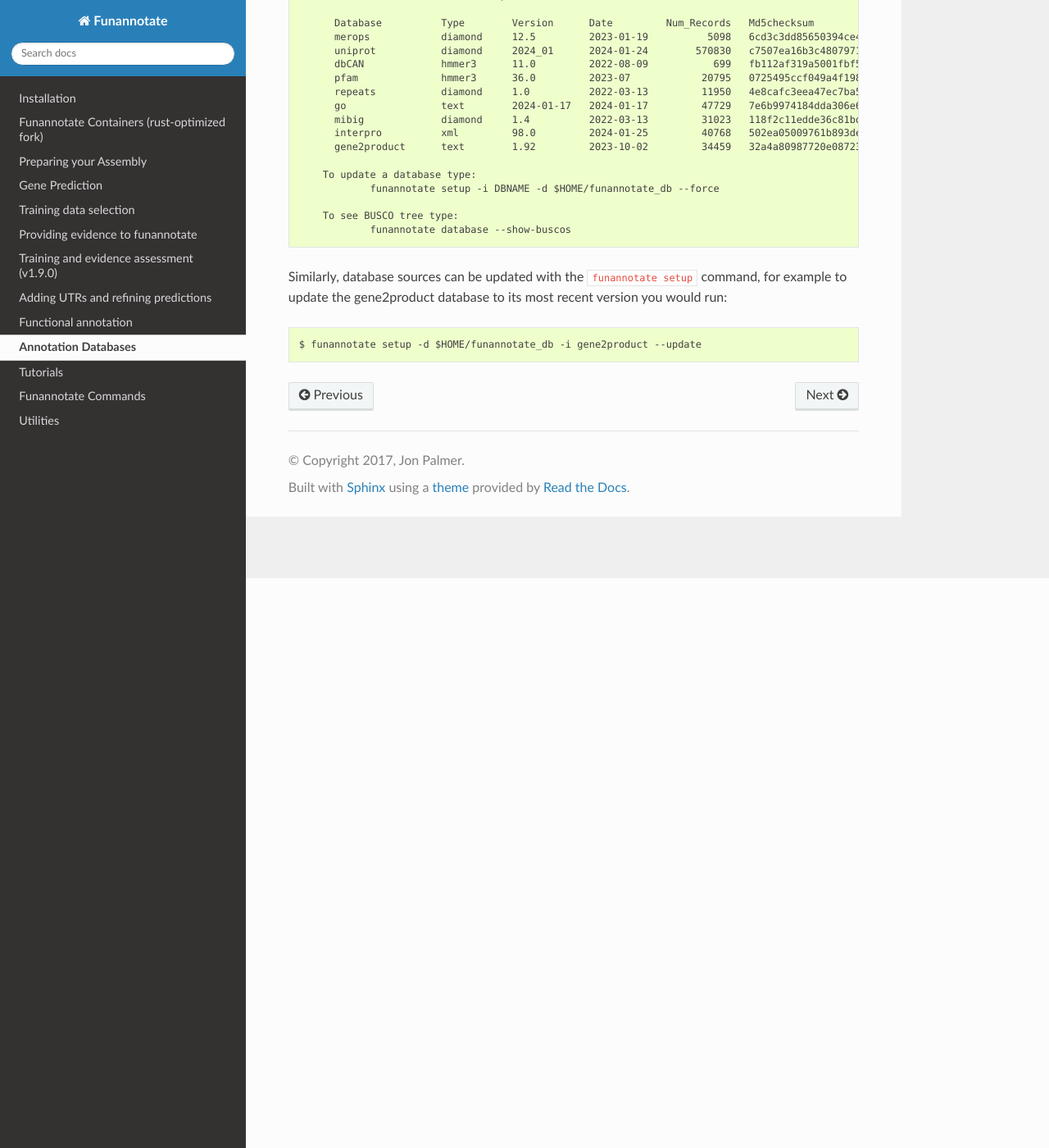
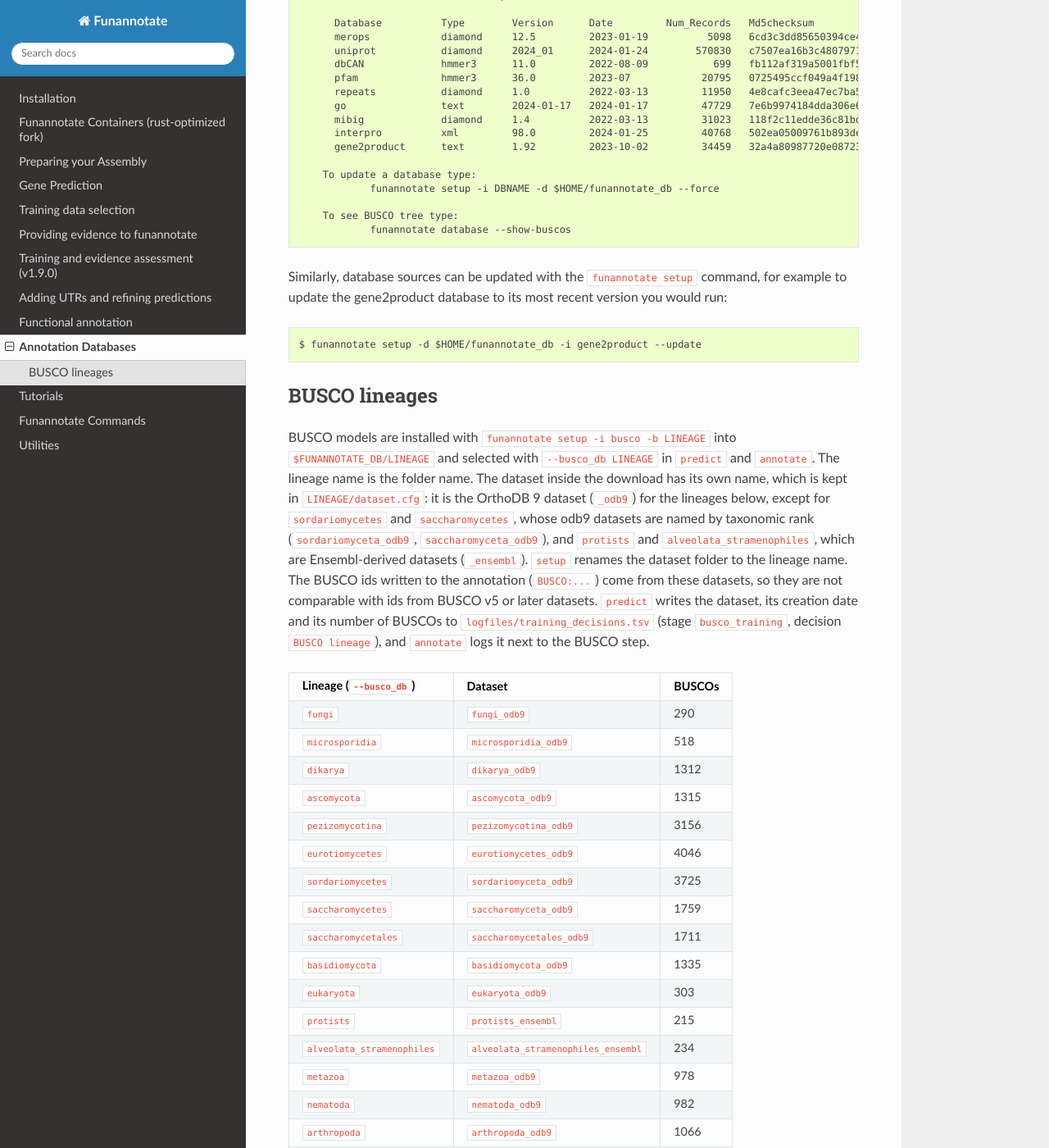
Before and after one commit to nextgenusfs/funannotate, a Sphinx documentation site: the page built from docs/databases.rst, in a window 1280 px wide and 1400 px high, scrolled down 695 px. Shown: the whole window at 82% size. Built offline with Sphinx 7.4.7 and the Read the Docs theme 3.1.0, drawn with Linux system fonts in a browser that asks for light colours; some of the changed text lies outside the part shown.

Commit message:
BUSCO lineages: one lineage list for setup, clear errors and dataset.cfg checks in setup, mapping documented; lineage provenance in training_decisions.tsv and the annotate log; tests
Co-Authored-By: Claude Sonnet 5.5 <noreply@anthropic.com>
Claude-Session: https://claude.ai/code/session_01CoSBcSZyWLsDoPGMCHgCh2

```diff
--- a/docs/databases.rst
+++ b/docs/databases.rst
@@ -55,3 +55,110 @@ Similarly, database sources can be updated with the :code:`funannotate setup` co
 .. code-block:: none
 
     $ funannotate setup -d $HOME/funannotate_db -i gene2product --update
+
+
+
+
+BUSCO lineages
+--------------
+
+BUSCO models are installed with :code:`funannotate setup -i busco -b LINEAGE` into :code:`$FUNANNOTATE_DB/LINEAGE` and selected with
+:code:`--busco_db LINEAGE` in :code:`predict` and :code:`annotate`. The lineage name is the folder name. The dataset inside the download
+has its own name, which is kept in :code:`LINEAGE/dataset.cfg`: it is the OrthoDB 9 dataset (:code:`_odb9`) for the lineages below, except
+for :code:`sordariomycetes` and :code:`saccharomycetes`, whose odb9 datasets are named by taxonomic rank (:code:`sordariomyceta_odb9`,
+:code:`saccharomyceta_odb9`), and :code:`protists` and :code:`alveolata_stramenophiles`, which are Ensembl-derived datasets
+(:code:`_ensembl`). :code:`setup` renames the dataset folder to the lineage name. The BUSCO ids written to the annotation (:code:`BUSCO:...`)
+come from these datasets, so they are not comparable with ids from BUSCO v5 or later datasets.
+:code:`predict` writes the dataset, its creation date and its number of BUSCOs to :code:`logfiles/training_decisions.tsv` (stage
+:code:`busco_training`, decision :code:`BUSCO lineage`), and :code:`annotate` logs it next to the BUSCO step.
+
+.. list-table::
+   :header-rows: 1
+
+   * - Lineage (``--busco_db``)
+     - Dataset
+     - BUSCOs
+   * - ``fungi``
+     - ``fungi_odb9``
+     - 290
+   * - ``microsporidia``
+     - ``microsporidia_odb9``
+     - 518
+   * - ``dikarya``
+     - ``dikarya_odb9``
+     - 1312
+   * - ``ascomycota``
+     - ``ascomycota_odb9``
+     - 1315
+   * - ``pezizomycotina``
+     - ``pezizomycotina_odb9``
+     - 3156
+   * - ``eurotiomycetes``
+     - ``eurotiomycetes_odb9``
+     - 4046
+   * - ``sordariomycetes``
+     - ``sordariomyceta_odb9``
+     - 3725
+   * - ``saccharomycetes``
+     - ``saccharomyceta_odb9``
+     - 1759
+   * - ``saccharomycetales``
+     - ``saccharomycetales_odb9``
+     - 1711
+   * - ``basidiomycota``
+     - ``basidiomycota_odb9``
+     - 1335
+   * - ``eukaryota``
+     - ``eukaryota_odb9``
+     - 303
+   * - ``protists``
+     - ``protists_ensembl``
+     - 215
+   * - ``alveolata_stramenophiles``
+     - ``alveolata_stramenophiles_ensembl``
+     - 234
+   * - ``metazoa``
+     - ``metazoa_odb9``
+     - 978
+   * - ``nematoda``
+     - ``nematoda_odb9``
+     - 982
+   * - ``arthropoda``
+     - ``arthropoda_odb9``
+     - 1066
+   * - ``insecta``
+     - ``insecta_odb9``
+     - 1658
+   * - ``endopterygota``
+     - ``endopterygota_odb9``
+     - 2442
+   * - ``hymenoptera``
+     - ``hymenoptera_odb9``
+     - 4415
+   * - ``diptera``
+     - ``diptera_odb9``
+     - 2799
+   * - ``vertebrata``
+     - ``vertebrata_odb9``
+     - 2586
+   * - ``actinopterygii``
+     - ``actinopterygii_odb9``
+     - 4584
+   * - ``tetrapoda``
+     - ``tetrapoda_odb9``
+     - 3950
+   * - ``aves``
+     - ``aves_odb9``
+     - 4915
+   * - ``mammalia``
+     - ``mammalia_odb9``
+     - 4104
+   * - ``euarchontoglires``
+     - ``euarchontoglires_odb9``
+     - 6192
+   * - ``laurasiatheria``
+     - ``laurasiatheria_odb9``
+     - 6253
+   * - ``embryophyta``
+     - ``embryophyta_odb9``
+     - 1440
```
Also changed, not shown: CHANGES.md (+10 -0 lines), 5 other files.
